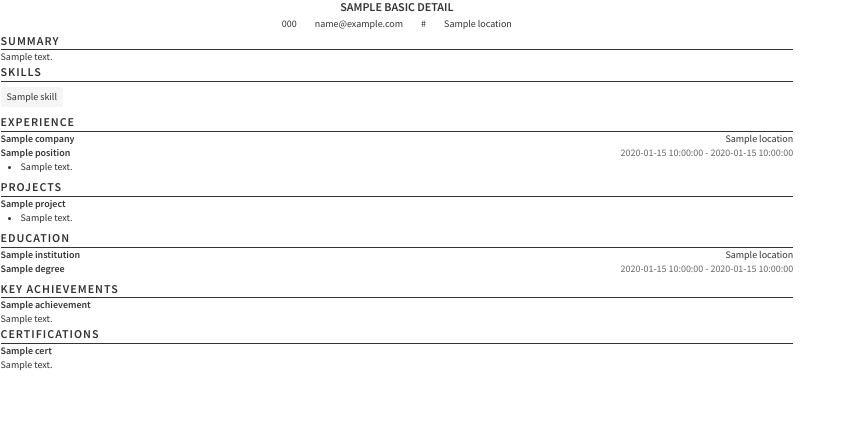
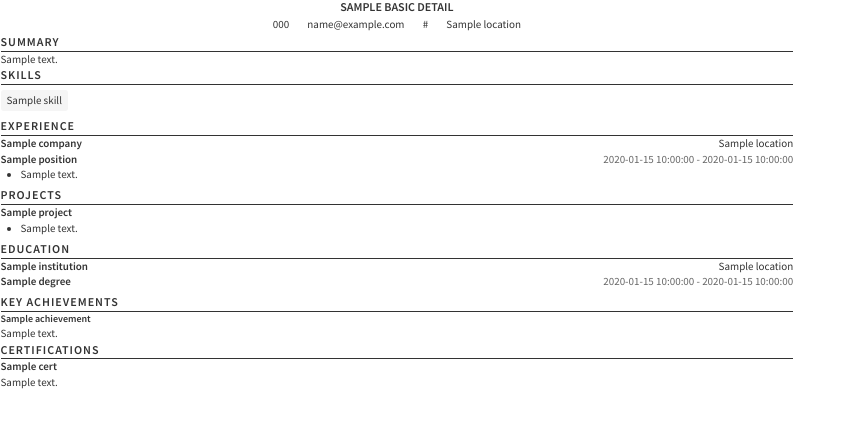
Before and after one commit to ashmitsharma/build_resume_from_json, a Python web app: template templates/resume/resume.html in a window 1280 px wide. Shown: the top 428 px of the page, without its empty margins (0-855 px from the left). Run offline with Jinja, Linux system fonts and the light colour scheme; the template is opened without the code that fills it: most values are stand-ins (such as "Sample title", 1, 10 or a date in 2020).

Commit message:
Update font size by 1 point in resume template

```diff
--- a/templates/resume/resume.html
+++ b/templates/resume/resume.html
@@ -18,7 +18,7 @@
         html,
         body {
             box-sizing: border-box;
-            font-size: 10px;
+            font-size: 11px;
             margin: 0;
             padding: 0;
             font-family: 'Source Sans Pro', sans-serif;
```
